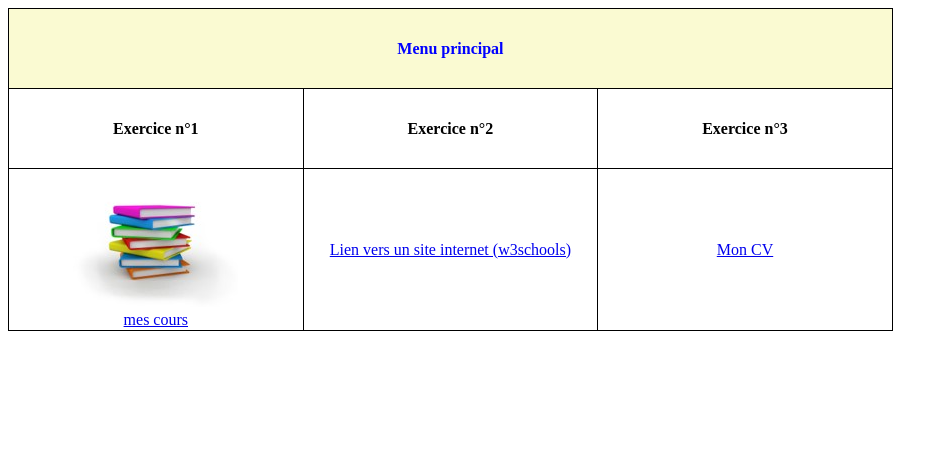
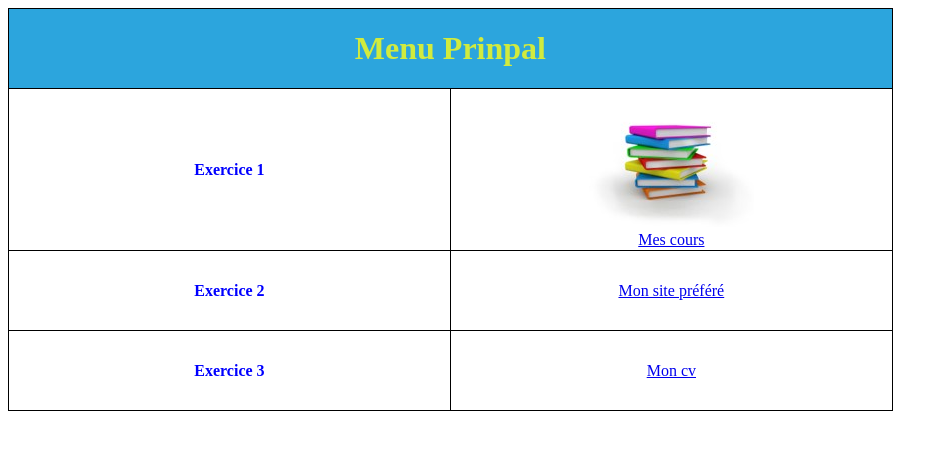
Before and after one commit to DImoussa/mon-site-statique, a plain HTML site: page index.html in a window 1280 px wide. Shown: the whole page, without its empty margins (0-948 px from the left). Drawn offline with Linux system fonts and the light colour scheme.

Commit message:
Modif Index page entiere

```diff
--- a/index.html
+++ b/index.html
@@ -3,45 +3,50 @@
 <head>
     <meta charset="UTF-8">
     <meta name="viewport" content="width=device-width, initial-scale=1.0">
-    <title>Menu</title>
     <style>
-        table {
-            border: black thin solid;
+        table{
+            border:black thin solid ;
             border-collapse: collapse;
             text-align: center;
             width: 70%;
         }
 
-        td {
+        td{
             border: black thin solid;
             width: 30%;
         }
         th{
-            background-color: lightgoldenrodyellow;
-            color: Blue;     <!-- couleur du texte -->
-            height: 50px;    <!-- hauteur de la ligne titre du tableau -->
+            background-color: rgb(44, 165,221);
+            color: rgb(209, 235, 62);
+            height: 50px;
             font-size: xx-large;
         }
         tr{
-            height: 80px; <!-- hauteur d'*une ligne titre du tableau -->
+            height: 80px;
+        }
+        b{
+            color: blue;
         }
     </style>
 </head>
 <body>
     <table>
         <tr>
-            <th colspan="3">Menu principal</th>
+            <th colspan="2">Menu Prinpal</th>
         </tr>
         <tr>
-            <td><b>Exercice n°1</b></td>
-            <td><b>Exercice n°2</b></td>
-            <td><b>Exercice n°3</b></td>
+            <td><b>Exercice 1</b></td>
+            <td><a href="Exo1.html"><img src="../images/Livres.jpg" alt=""> <br>Mes cours</a></td>
         </tr>
         <tr>
-            <td><a href="Exo1.html"><img src="Images/Livres.jpg"><br> mes cours</a></td>
-            <td><a href="https://www.w3schools.com/">Lien vers un site internet (w3schools)</a></td>
-            <td><a href="Exo3.html"> Mon CV </a></td>
+        <td><b>Exercice 2</b></td>
+        <td style="color: blue;"><a href="https://www.w3schools.com/">Mon site préféré</a></td>
         </tr>
+        <tr>
+            <td><b>Exercice 3</b></td>
+            <td style="color: blue;"><a href="Exo3.html">Mon cv</a></td>
+            </tr>
+
     </table>
 
 </body>
```
